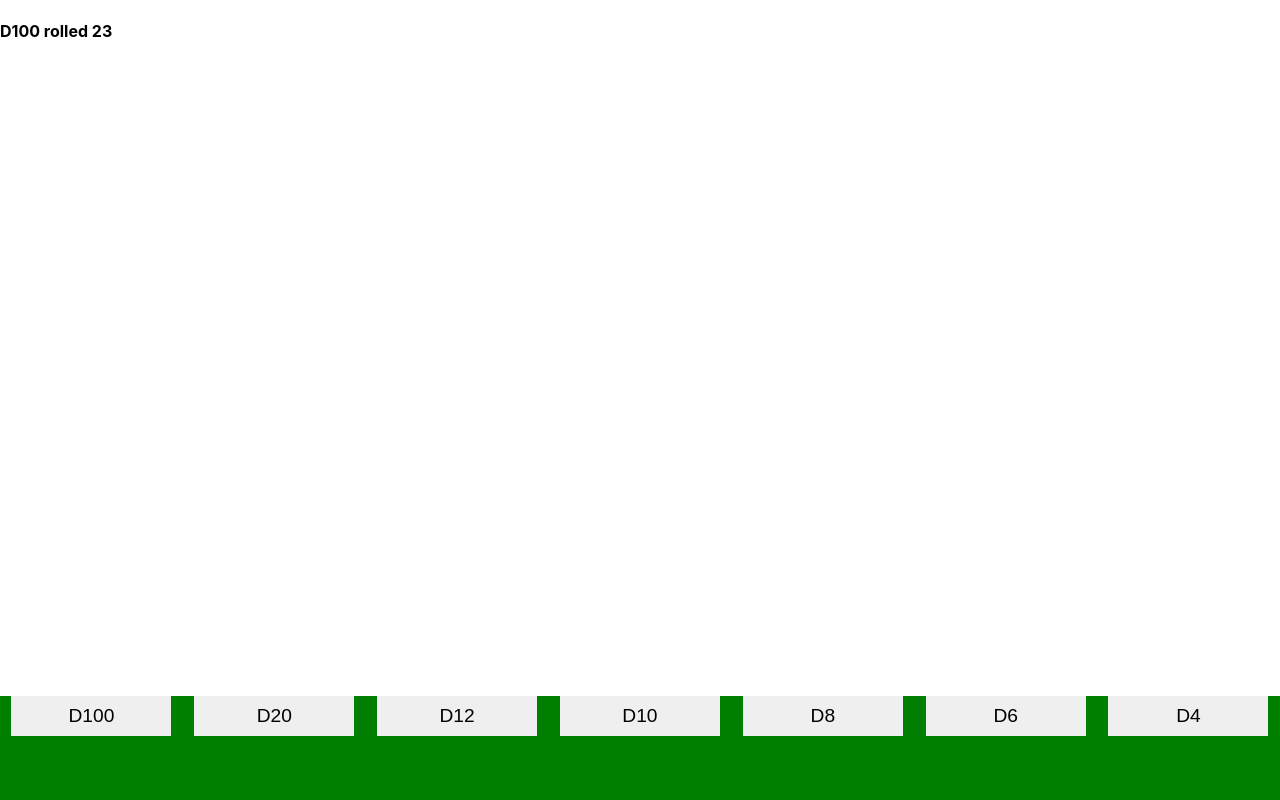
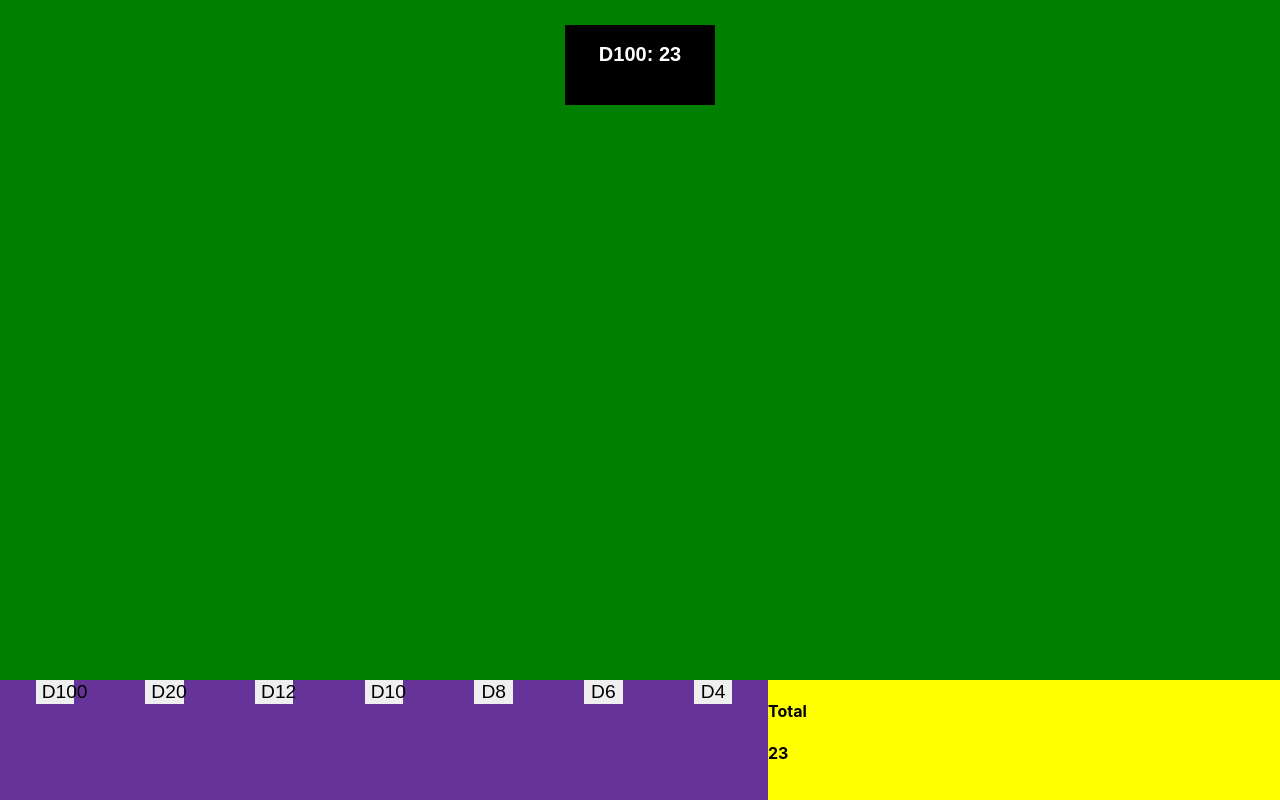
Before and after one commit to LemonUnderscore/tabletop-dicetray, a React (Create React App) app: page / in a window 1280 px wide. Both pictures are taken after a click on the button "D100". Built offline with nearby package versions, Linux system fonts and the light colour scheme.

Commit message:
dice functionality and layout
- added total counter that sums all dice in tray
- clicking on dice in the tray will remove them and update the total accordingly

```diff
--- a/src/App.js
+++ b/src/App.js
@@ -3,42 +3,59 @@ import './App.scss';
 
 import DiceMenu from './components/dicemenuComp';
 import DiceTray from './components/dicetrayComp';
+import TotalCounter from './components/totalcounterComp';
 
 class App extends React.Component {
 
   state = {
     diceArray: [],
+    idCounter: 0,
+    totalRoll: null,
   }
 
   render() {
     return (
-
     <div className="mainScreen">
-
-      <DiceMenu rollDice={ this.rollDice.bind(this) }/>
-
-      <DiceTray diceArray={ this.state.diceArray }/>
-
+      <DiceTray diceArray={ this.state.diceArray } deleteDice={ this.deleteDice.bind(this) }/>
+      <div className="menu">
+        <DiceMenu rollDice={ this.rollDice.bind(this) }/>
+        <TotalCounter totalRoll={ this.state.totalRoll }/>
+      </div>
     </div>
     );
   }
 
   rollDice(sides) {
     let roll = Math.floor(Math.random() * sides) + 1;
-
     const newDice = {
-      id: this.state.diceArray.length,
+      id: this.state.idCounter,
       sides: sides,
       value: roll
     };
+    this.setState({
+      diceArray: [...this.state.diceArray, newDice],
+      idCounter: this.state.idCounter + 1
+    });
+    this.sumRoll(this.state.diceArray.concat(newDice));
+  };
 
-    console.log(newDice);
+  sumRoll(diceArray) {
+    let total = 0;
+    diceArray.forEach(dice => {
+      total += dice.value;
+    });
+    this.setState({
+      totalRoll: total
+    });
+  };
 
+  deleteDice(removeID) {
+    const filteredArray = this.state.diceArray.filter(dice => dice.id !== removeID)
     this.setState({
-      diceArray: [...this.state.diceArray, newDice]
-    })
-
-  }
+      diceArray: filteredArray
+    });
+    this.sumRoll(filteredArray);
+  };
 
 }
 
--- a/src/App.scss
+++ b/src/App.scss
@@ -1,17 +1,47 @@
-.diceMenu {
+.diceTray {
+    margin: 0;
+    width: 100%;
+    height: 90vh;
     background-color: green;
+    display: flex;
+    flex-wrap: wrap;
+    justify-content: space-evenly;
+
+    .dice {
+        color: white;
+        border: none;
+        flex: 0 1 150px;
+        background-color: black;
+        margin: 25px;
+        height: 5rem;
+        display: flex;
+        justify-content: center;
+    }
+}
+
+.menu {
+    background-color: yellow;
     position: absolute;
     bottom: 0;
-    padding-bottom: 5%;
     width: 100%;
-    height: 5%;
+    display: grid;
+    grid-template-columns: minmax(45%, 60%) 1fr;
+    height: 15vh;
+
+    .diceMenu {
+        height: 100%;
+        background-color: rebeccapurple;
+
+        .buttonContainer {
             display: flex;
             justify-content: space-around;
 
             button {
                 border: none;
-        width: 12.5%;
+                width: 5%;
                 font-size: larger;
             }
 
         }
+    }
+}
--- a/src/components/diceComp.js
+++ b/src/components/diceComp.js
@@ -3,7 +3,7 @@ import React from 'react'
 export default function Dice(props) {
     return (
         <div>
-            <h4>D{props.sides} rolled {props.value}</h4>
+            <h2>D{props.sides}: {props.value}</h2>
         </div>
     )
 }
--- a/src/components/dicemenuComp.js
+++ b/src/components/dicemenuComp.js
@@ -3,6 +3,7 @@ import React from 'react'
 export default function DiceMenu(props) {
     return (
         <div className="diceMenu">
+            <div className="buttonContainer">
                 <button onClick={() => props.rollDice(100)}>
                     D100
                 </button>
@@ -25,5 +26,6 @@ export default function DiceMenu(props) {
                     D4
                 </button>
             </div>
+      </div>
     )
 }
--- a/src/components/dicetrayComp.js
+++ b/src/components/dicetrayComp.js
@@ -3,8 +3,12 @@ import Dice from './diceComp';
 
 export default function DiceTray(props) {
     return (
-        <div>
-            { props.diceArray.map((dice) => <Dice sides={dice.sides} value={dice.value} key={dice.id} />) }
+        <div className="diceTray">
+            { props.diceArray.map((dice) =>
+            <button className="dice" key={dice.id} onClick={ () => props.deleteDice(dice.id) }>
+                <Dice sides={dice.sides} value={dice.value}/>
+            </button>
+            )}
         </div>
     )
 }
--- /dev/null
+++ b/src/components/totalcounterComp.js
@@ -0,0 +1,10 @@
+import React from 'react'
+
+export default function TotalCounter(props) {
+    return (
+        <div className="totalCounter">
+          <h4>Total</h4>
+          <h4>{ props.totalRoll }</h4>
+        </div>
+    )
+}
```
Lines whose indentation alone changed are shown as unchanged.
